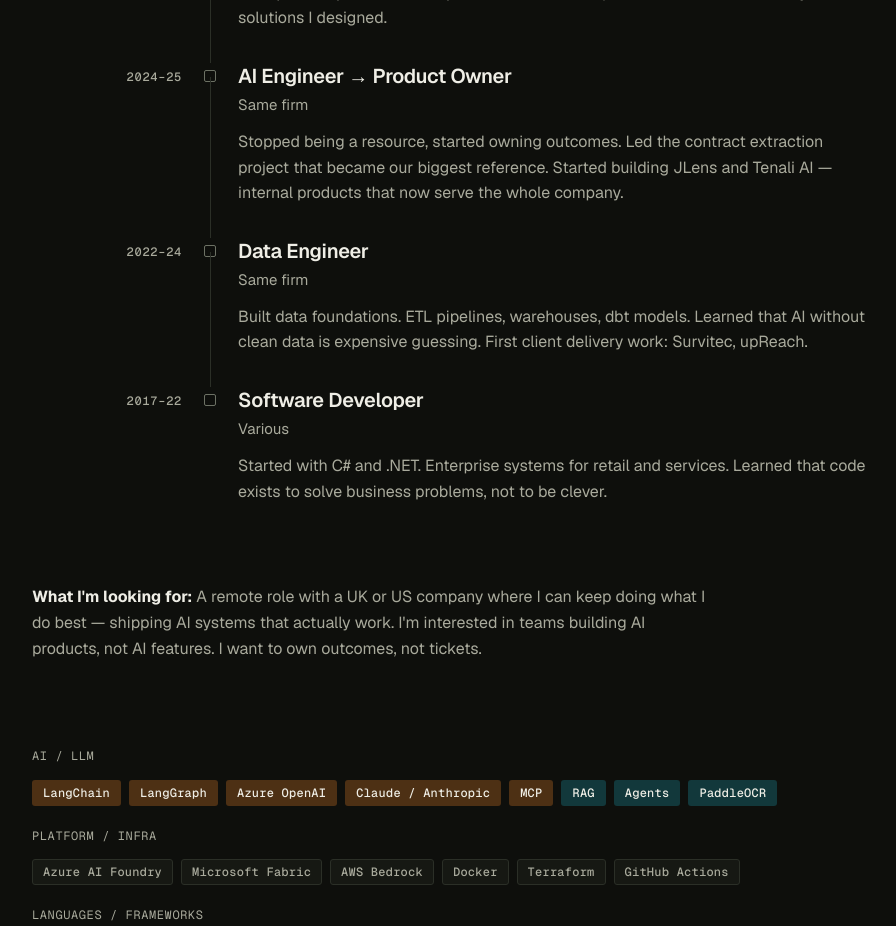
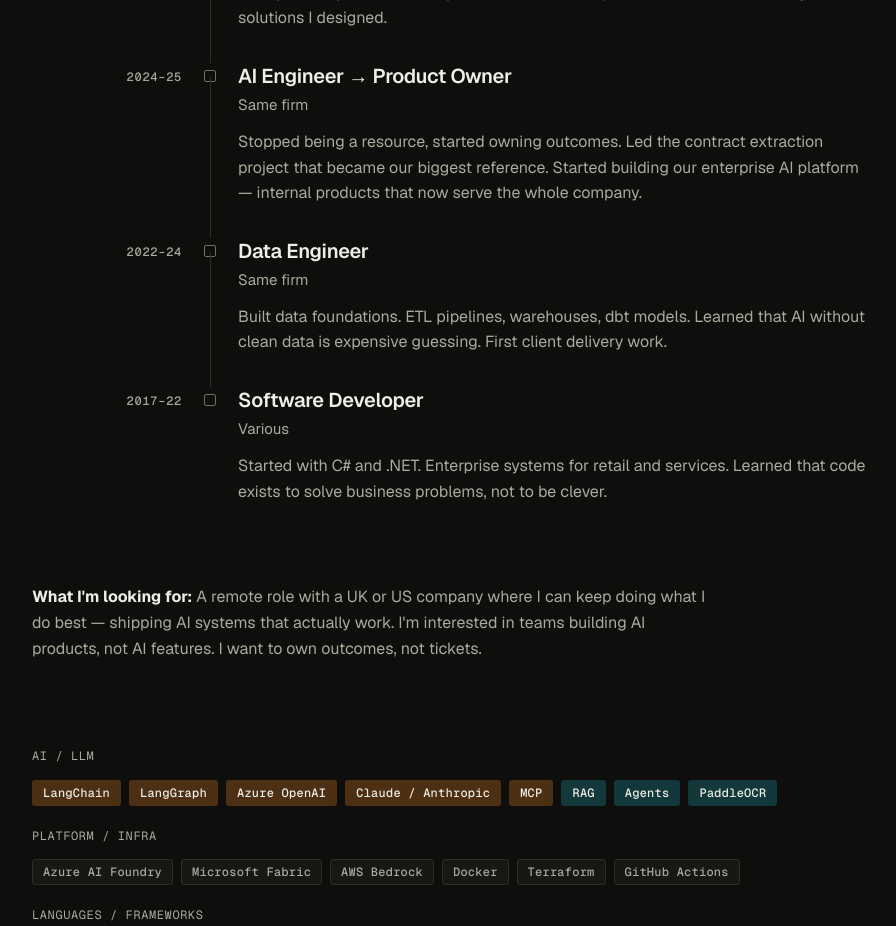
Before and after one commit to vpsathish05/sathish-portfolio, a Next.js app: page / in a window 1280 px wide. Shown: the part 5380-6306 px from the top of the page, without its empty margins (32-928 px from the left). Built offline with nearby package versions, Linux system fonts and the light colour scheme.

Commit message:
fix: remove remaining confidential terms from timeline section

```diff
--- a/src/app/page.tsx
+++ b/src/app/page.tsx
@@ -344,14 +344,14 @@ export default function Portfolio() {
               role: "AI Engineer → Product Owner",
               org: "Same firm",
               summary:
-                "Stopped being a resource, started owning outcomes. Led the contract extraction project that became our biggest reference. Started building JLens and Tenali AI — internal products that now serve the whole company.",
+                "Stopped being a resource, started owning outcomes. Led the contract extraction project that became our biggest reference. Started building our enterprise AI platform — internal products that now serve the whole company.",
             },
             {
               period: "2022–24",
               role: "Data Engineer",
               org: "Same firm",
               summary:
-                "Built data foundations. ETL pipelines, warehouses, dbt models. Learned that AI without clean data is expensive guessing. First client delivery work: Survitec, upReach.",
+                "Built data foundations. ETL pipelines, warehouses, dbt models. Learned that AI without clean data is expensive guessing. First client delivery work.",
             },
             {
               period: "2017–22",
```
